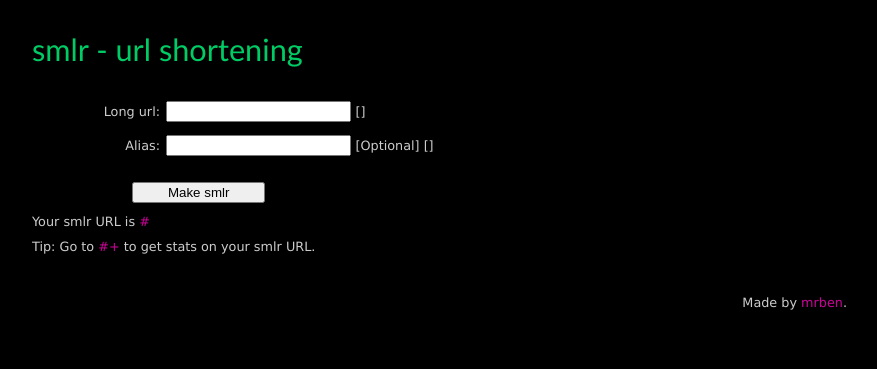
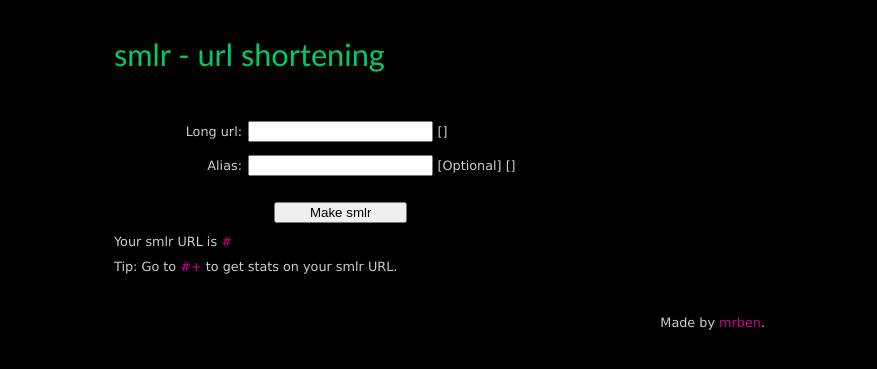
Before and after one commit to bentappin/smlr, a Python web app: template templates/index.html in a window 1280 px wide. Shown: the top 369 px of the page, without its empty margins (193-1070 px from the left). Run offline with Jinja, Linux system fonts and the light colour scheme; the template is opened without the code that fills it: most values are stand-ins (such as "Sample title", 1, 10 or a date in 2020); form fields are guessed from the names that the template uses.

Commit message:
Styling tweaks

```diff
--- a/main/forms.py
+++ b/main/forms.py
@@ -6,7 +6,7 @@
 
 class URLForm(forms.Form):
 	long_url = forms.URLField(label="Long URL")
-	alias = forms.CharField(label="Custom shortname", max_length=32, required=False)
+	alias = forms.CharField(label="Custom shortname", max_length=8, required=False)
 
 	def clean_alias(self):
 		qs = URL.objects.filter(alias=self.cleaned_data['alias'])
--- a/static/css/site.css
+++ b/static/css/site.css
@@ -85,8 +85,8 @@
 }
 
 #container {
-	width: 830px;
-	margin: 10px auto;
+	width: 666px;
+	margin: 25px auto;
 	padding: 15px;
 }
 
@@ -94,8 +94,7 @@
 
 #header {
 	height: 35px;
-	padding-bottom: 10px;
-	padding-top: 10px;
+	padding-bottom: 25px;
 	clear: both;
 }
 
@@ -122,15 +121,15 @@
 }
 
 #id_long_url {
-	width: 20em;
+	width: 35em;
 }
 
 #id_alias {
-	width: 8em;
+	width: 6em;
 }
 
 #make_smlr {
-	margin-left: 7.5em;
+	margin-left: 12em;
 	width: 10em;
 }
 
--- a/templates/index.html
+++ b/templates/index.html
@@ -1,10 +1,9 @@
 {% extends 'base.html' %}
 {% block content %}
-  <form action="/" method="POST">
-  <div class="fieldWrapper">
+<form action="/" method="POST">
 	<p>
-	    {{ form.long_url.label_tag }}
-	    {{ form.long_url }}
+	  {{ form.long_url.label_tag }}
+		{{ form.long_url }}
 		{{ form.long_url.errors }}
 	</p>
 	<p>
@@ -12,13 +11,14 @@
 		{{ form.alias }} <span>[Optional]</span>
 		{{ form.alias.errors }}
 	<p>
-  </div>
+
   <p><input type="submit" value="Make smlr" id="make_smlr" /></p>
 
   <div id="result">
   {% if url %}
     <p>Your smlr URL is <a href="{{ url.get_short_url }}">{{ url.get_short_url }}</a></p>
-	<p>Tip: Go to <a href="{{ url.get_short_url }}+">{{ url.get_short_url }}+</a> to get stats on your smlr URL.</p>
+	<p>Tip: Go to <a href="{{ url.get_short_url }}+">{{ url.get_short_url }}+</a>
+		to get stats on your smlr URL.</p>
   {% endif %}
   </div>
 </form>
```
